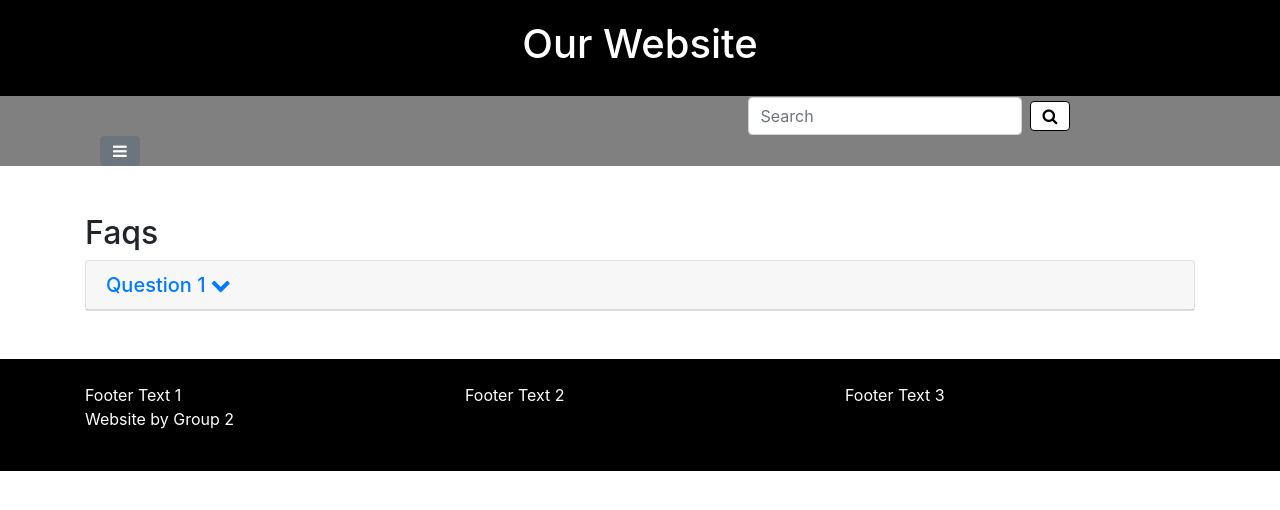
After one commit to RoryEgan/cs4014-project, a PHP site: page /faq.php in a window 1280 px wide. The commit adds this page. Shown: the top 510 px of the page. Run offline with PHP 8.4, Linux system fonts and the light colour scheme; some libraries are stand-ins or nearby versions.

Commit message:
Began implementation of faqs page:
I have started a basic faqs page. Each question has a chevron icon that is rotated when the answer is displayed. Page needs more content and some debugging.

```diff
--- a/assets/sass/style.scss
+++ b/assets/sass/style.scss
@@ -16,3 +16,41 @@
   }
 
 }
+
+.panel-heading {
+  i {
+    float: right;
+  }
+}
+
+.accordion {
+  .card-header {
+    i.togglestate {
+
+      display: inline-block;
+      -webkit-transform: rotate(-90deg);
+      -moz-transform: rotate(-90deg);
+      -ms-transform: rotate(-90deg);
+      -o-transform: rotate(-90deg);
+      transform: rotate(0deg);
+
+    }
+  }
+}
+.accordion {
+  .card-header {
+    a.collapsed {
+      i.togglestate {
+
+        display: inline-block;
+
+        -webkit-transform: rotate(-90deg);
+        -moz-transform: rotate(-90deg);
+        -ms-transform: rotate(-90deg);
+        -o-transform: rotate(-90deg);
+        transform: rotate(-90deg);
+
+      }
+    }
+  }
+}
--- a/assets/scripts/login-validation.js
+++ b/assets/scripts/login-validation.js
@@ -1,15 +1,11 @@
 function checkHoneypot() {
 
-  console.log("REEEEEEEEEEEEEEEEEEEEE");
-
   if(!document.getElementById("gotcha").value) {
-    console.log("ok");
     return true;
   }
 
   else {
     return false;
-    console.log("its a bot REEEEEEEEEEEEEEEE");
   }
 }
 
--- a/css/style.min.css
+++ b/css/style.min.css
@@ -1 +1 @@
-.btn-outline-success{cursor:pointer;color:#000;background-color:#fff;border-color:#000}#go-top{background-color:rgba(0,0,0,.58);color:#fff;text-align:center;border:.1rem solid #000;position:fixed;bottom:3.75rem;right:1.25rem;padding:.625rem;display:none}#go-top .go-top-text{font-size:1.125rem}.navbar{width:100%;text-transform:uppercase;font-size:1.3125rem;padding:0}.navbar-nav{flex-direction:column}.navbar-inverse .navbar-nav>.active>a,.navbar-inverse .navbar-nav>.active>a:focus,.navbar-inverse .navbar-nav>.active>a:hover{color:#fff;padding-right:.85rem}header.banner{padding:1.25rem 0 1.25rem 0;width:100%;text-align:center;background-color:#000}.header-heading{color:#fff}.navbar-static-top{background-color:grey;transition:.7s}.nav-justified>li{float:none}.fixed-top{background-color:#000;transition:.7s}.dropdown-menu{position:absolute;top:100%;right:0;left:inherit}footer{background-color:#000;color:#fff}.login-form{color:#fff}.input-field input{display:none}
+.btn-outline-success{cursor:pointer;color:#000;background-color:#fff;border-color:#000}#go-top{background-color:rgba(0,0,0,.58);color:#fff;text-align:center;border:.1rem solid #000;position:fixed;bottom:3.75rem;right:1.25rem;padding:.625rem;display:none}#go-top .go-top-text{font-size:1.125rem}.navbar{width:100%;text-transform:uppercase;font-size:1.3125rem;padding:0}.navbar-nav{flex-direction:column}.navbar-inverse .navbar-nav>.active>a,.navbar-inverse .navbar-nav>.active>a:focus,.navbar-inverse .navbar-nav>.active>a:hover{color:#fff;padding-right:.85rem}header.banner{padding:1.25rem 0 1.25rem 0;width:100%;text-align:center;background-color:#000}.header-heading{color:#fff}.navbar-static-top{background-color:grey;transition:.7s}.nav-justified>li{float:none}.fixed-top{background-color:#000;transition:.7s}.dropdown-menu{position:absolute;top:100%;right:0;left:inherit}footer{background-color:#000;color:#fff}.login-form{color:#fff}.input-field input{display:none}.panel-heading i{float:right}.accordion .card-header i.togglestate{display:inline-block;-webkit-transform:rotate(-90deg);-moz-transform:rotate(-90deg);-ms-transform:rotate(-90deg);-o-transform:rotate(-90deg);transform:rotate(0)}.accordion .card-header a.collapsed i.togglestate{display:inline-block;-webkit-transform:rotate(-90deg);-moz-transform:rotate(-90deg);-ms-transform:rotate(-90deg);-o-transform:rotate(-90deg);transform:rotate(-90deg)}
--- /dev/null
+++ b/faq.php
@@ -0,0 +1,28 @@
+<?php include('includes/head.php');?>
+<?php include('includes/header.php');?>
+<div class="page-content my-5">
+  <div class="container">
+    <h2>Faqs</h2>
+
+    <div id="accordion" class="accordion" role="tablist" aria-multiselectable="true">
+
+      <div class="card">
+        <div class="card-header" role="tab" id="heading">
+          <h5 class="mb-0">
+            <a data-toggle="collapse" data-parent="#accordion" href="#collapse" aria-expanded="true" aria-controls="collapse">
+              Question 1
+              <i class="togglestate fa fa-chevron-down"></i>
+            </a>
+          </h5>
+        </div>
+        <div id="collapse" class="collapse" role="tabpanel" aria-labelledby="heading">
+          <div class="card-block">
+            Answer 1
+          </div>
+        </div>
+      </div>
+
+    </div>
+  </div>
+</div>
+<?php include('includes/footer.php');?>
--- a/includes/head.php
+++ b/includes/head.php
@@ -4,6 +4,6 @@
   <meta name="viewport" content="width=device-width, initial-scale=1">
   <link href="bower_components/bootstrap/dist/css/bootstrap.min.css" rel="stylesheet">
   <link href="bower_components/font-awesome/css/font-awesome.min.css" rel="stylesheet">
-  <link href="css/style.css" rel="stylesheet">
+  <link href="css/style.min.css" rel="stylesheet">
   <title>CS 4014 Project</title>
 </head>
--- a/includes/header.php
+++ b/includes/header.php
@@ -21,7 +21,7 @@
             <ul class="navbar-nav mr-auto mt-2 mt-md-0">
               <li class="active nav-item"><a href="#">Page 1</a></li>
               <li class="active nav-item"><a href="#">Page 2</a></li>
-              <li class="active nav-item"><a href="#">Page 3</a></li>
+              <li class="active nav-item"><a href="faq.php">FAQS</a></li>
               <li class="active nav-item"><a href="#">Page 4</a></li>
               <li class="active nav-item"><a href="#">Page 5</a></li>
             </ul>
```
Also changed, not shown: css/style.css (+23 -1 lines), js/script.min.js (+1 -1 lines).
